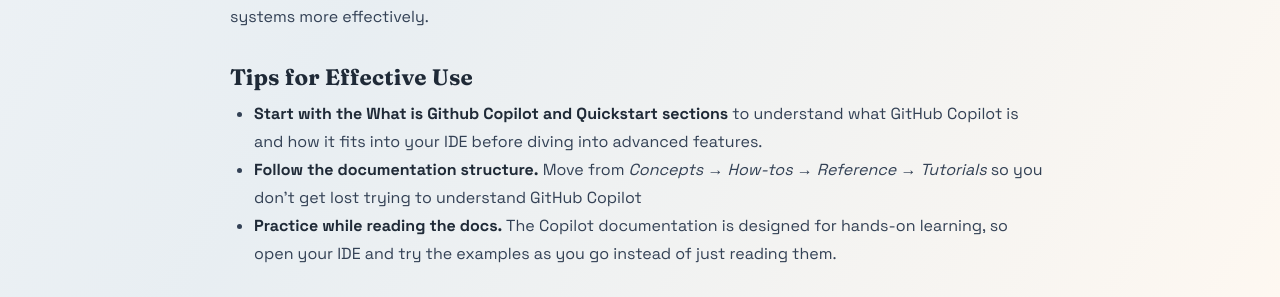
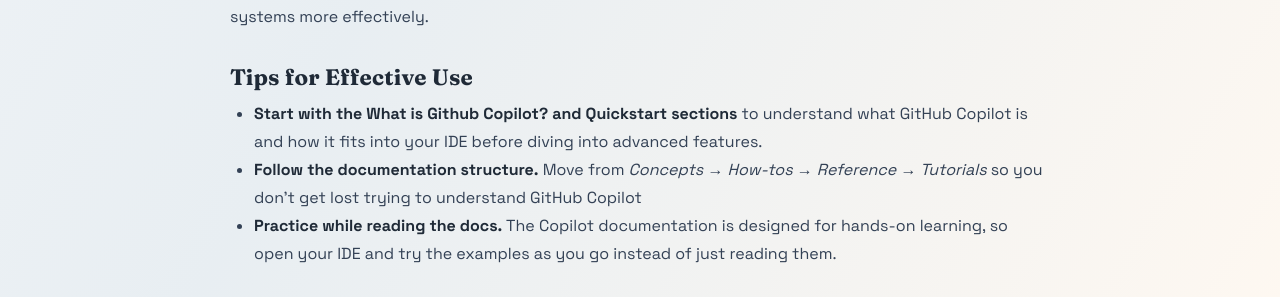
Before and after one commit to neilchattopadhyay123/IRG, a Jekyll site: the page built from agent-documentation/github-copilot.md, in a window 1280 px wide and 1245 px high. Shown: the part 921-1218 px from the top of the window. Built offline with Jekyll 4.4.1, drawn with Linux system fonts in a browser that asks for light colours.

```diff
--- a/agent-documentation/github-copilot.md
+++ b/agent-documentation/github-copilot.md
@@ -25,6 +25,6 @@ For students, this is especially relevant because it shows how modern software t
 
 ## Tips for Effective Use
 
-- **Start with the What is Github Copilot and Quickstart sections** to understand what GitHub Copilot is and how it fits into your IDE before diving into advanced features.
+- **Start with the What is Github Copilot? and Quickstart sections** to understand what GitHub Copilot is and how it fits into your IDE before diving into advanced features.
 - **Follow the documentation structure.** Move from *Concepts → How-tos → Reference → Tutorials* so you don't get lost trying to understand GitHub Copilot
 - **Practice while reading the docs.** The Copilot documentation is designed for hands-on learning, so open your IDE and try the examples as you go instead of just reading them.
```
